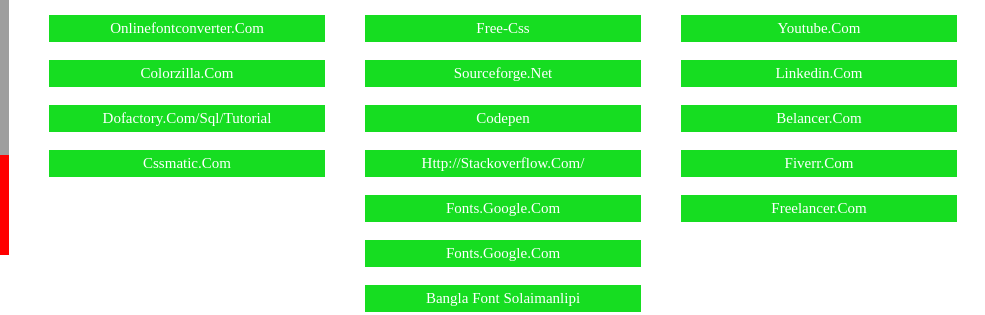
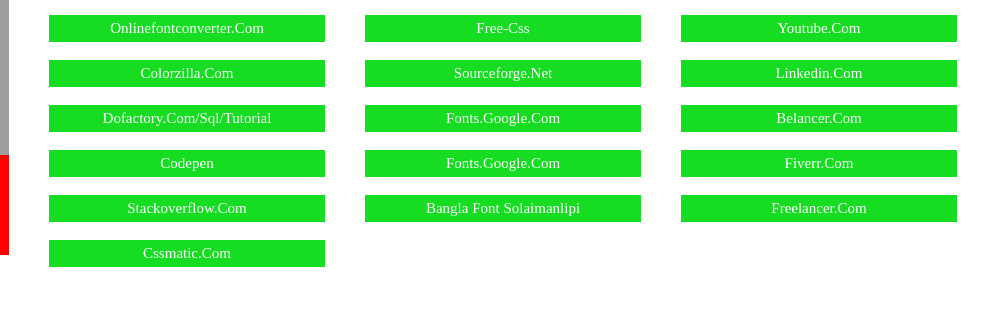
Before and after one commit to sohagahmmed/sohagahmmed.github.com, a plain HTML site: page index.html in a window 1280 px wide. Shown: the part 243-558 px from the top of the page, 295-1280 px from the left. Drawn offline with Linux system fonts and the light colour scheme; grey boxes are pictures that could not be loaded.

Commit message:
link update codepen

```diff
--- a/index.html
+++ b/index.html
@@ -52,7 +52,8 @@
 				 <a href="https://onlinefontconverter.com/" target="_blank">onlinefontconverter.com</a>  <br />
 				  <a href="http://www.colorzilla.com/" target="_blank">colorzilla.com</a> <br />
 				  <a href="http://www.dofactory.com/sql/tutorial" target="_blank">dofactory.com/sql/tutorial</a> <br />
-
+			<a href="http://codepen.io/#" target="_blank">codepen</a>  <br />
+		<a href="http://stackoverflow.com/" target="_blank">stackoverflow.com</a>  <br />
 			<a href="http://www.cssmatic.com/" target="_blank">cssmatic.com</a> <br />
 
 	</div>
@@ -63,8 +64,7 @@
 		<a href="http://www.lipsum.com/" target="_blank">Lorem Ipsum</a>  <br />
 		<a href="http://www.free-css.com/" target="_blank">Free-css</a>  <br />
 		<a href="https://sourceforge.net/" target="_blank">sourceforge.net</a>  <br />
-		<a href="http://codepen.io/#" target="_blank">codepen</a>  <br />
-		<a href="http://stackoverflow.com/" target="_blank">http://stackoverflow.com/</a>  <br />
+
 		<a href="https://fonts.google.com/" target="_blank">fonts.google.com</a>  <br />
 		<a href="https://fonts.google.com/" target="_blank">fonts.google.com</a>  <br />
 		<a href="http://www.fonts2u.com/solaimanlipi.font" target="_blank">Bangla font solaimanlipi</a>  <br />
```
